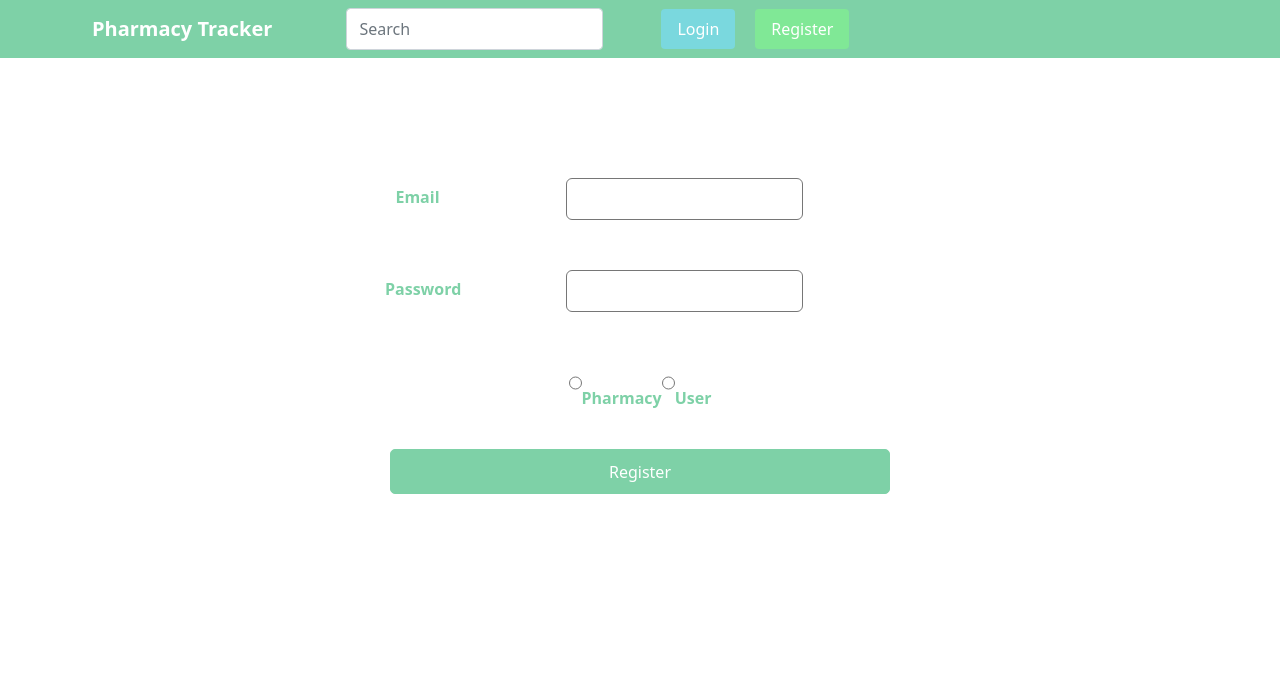
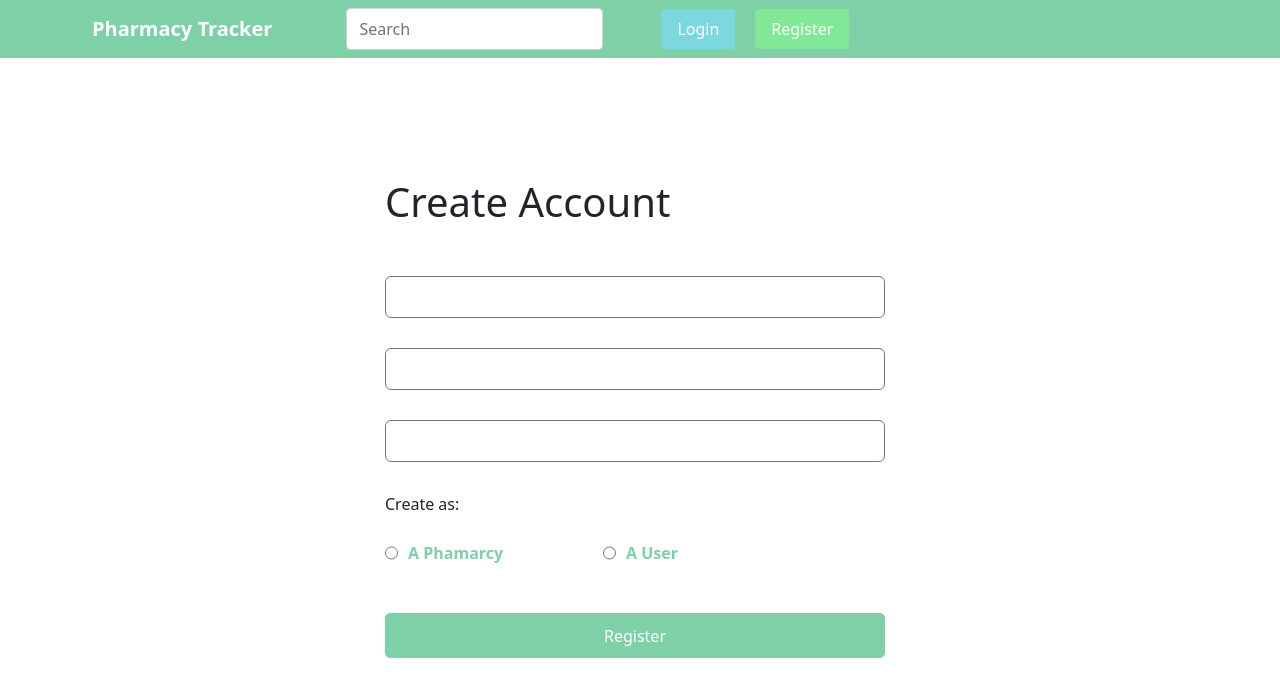
Before and after one commit to CristinaFC/pharmacy-tracker-front, a React (Create React App) app in the folder pharmacy-tracker-front/: page /register in a window 1280 px wide. Shown: the top 696 px of the page. Built offline with nearby package versions, Linux system fonts and the light colour scheme; no server answers.

Commit message:
fix the css for the register user

```diff
--- a/pharmacy-tracker-front/src/components/Register.js
+++ b/pharmacy-tracker-front/src/components/Register.js
@@ -8,6 +8,7 @@ export default function Register()
 {
 
     const [user, setUser] = useState({
+        fullname: '',
         email: '',
         password: '',
     });
@@ -97,26 +98,29 @@ export default function Register()
         <div class="account-form">
             {error && <p>{error.message}</p>}
             <form >
-                <div class="form-group row">
-                    <label for="email" class="col-sm-2 col-form-label">Email</label>
-                    <div class="col-sm-10">
-                        <input type="email" name="email" onChange={handleChange} required />
+                <div class='title'>
+                    <h1>Create Account</h1>
+                </div>
+
+                <div class="Rrow">
+                    <input class="inputRegister" type="text" name="fullname" onChange={handleChange} required />
+                </div>
+
+                <div class="Rrow">
+                    <input class="inputRegister" type="email" name="email" onChange={handleChange} required />
+                </div>
+                <div class="Rrow">
+                    <input class="inputRegister" type="password" name="password" id="password" onChange={handleChange} required />
+                </div>
+                <div class="last-row">
+                    <p>Create as:</p>
+                    <div class="radios" required>
+                        <input type="radio" value="pharmacy" id="pharmacy" name='userType' onChange={handleRol} />
+                        <label style={{ margin: '0 100px 0 0' }} for="phamarcy">A Phamarcy</label><br></br>
+
+                        <input type="radio" value="user" id="user" onChange={handleRol} name="userType" />
+                        <label for="user">A User</label>
                     </div>
-                </div>
-                <div class="form-group row">
-                    <label for="password" class="col-sm-2 col-form-label">Password</label>
-                    <div class="col-sm-10">
-                        <input type="password" name="password" id="password" onChange={handleChange} required />
-                    </div>
-                </div>
-                <div required>
-                    <input type="radio" value="pharmacy" id="male"
-                        onChange={handleRol} name="rol" />
-                    <label for="male">Pharmacy</label>
-
-                    <input type="radio" value="user" id="female"
-                        onChange={handleRol} name="rol" />
-                    <label for="female">User</label>
                 </div>
                 {console.log('rol', rol)}
                 {rol === "pharmacy"
--- a/pharmacy-tracker-front/src/index.css
+++ b/pharmacy-tracker-front/src/index.css
@@ -136,6 +136,7 @@ code {
   width: 500px;
   height: 45px;
   margin-top: 39px;
+  margin-right: 10px;
 }
 
 /** ACCOUNT FORM **/
```
